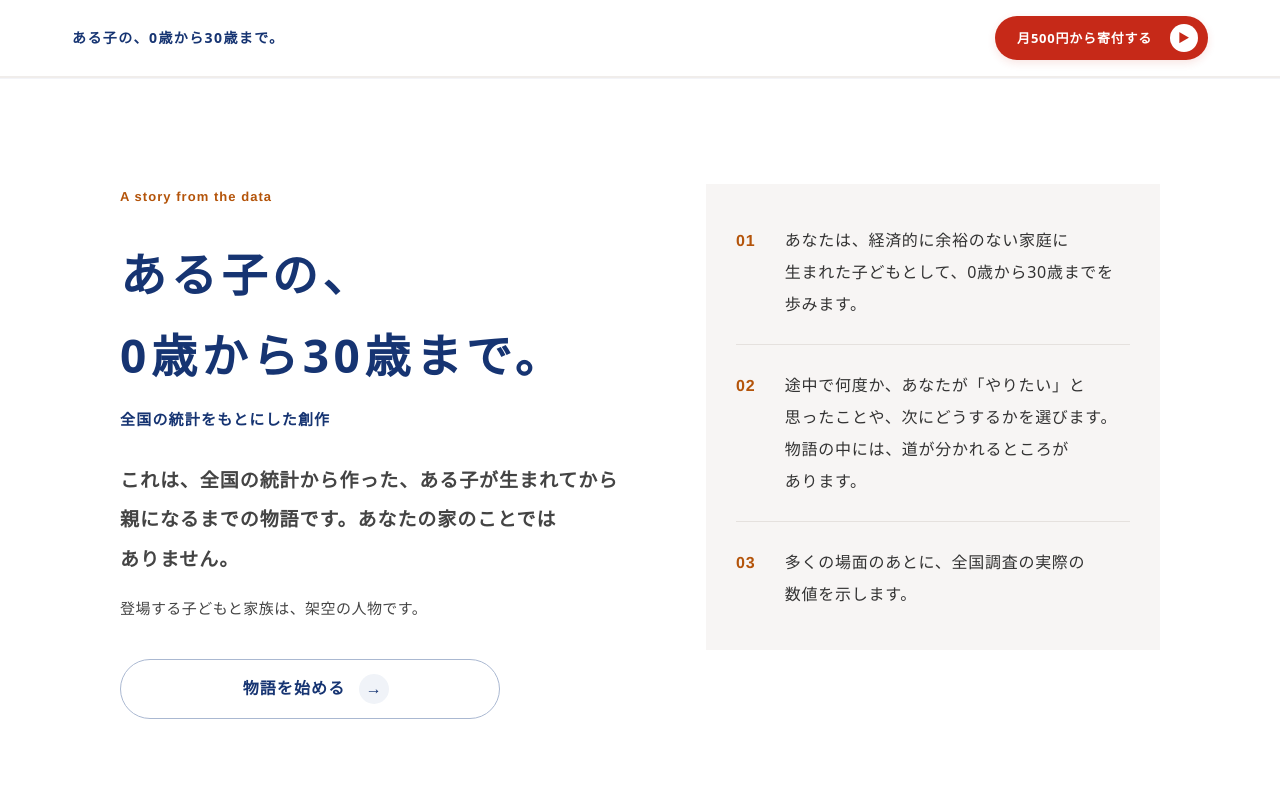
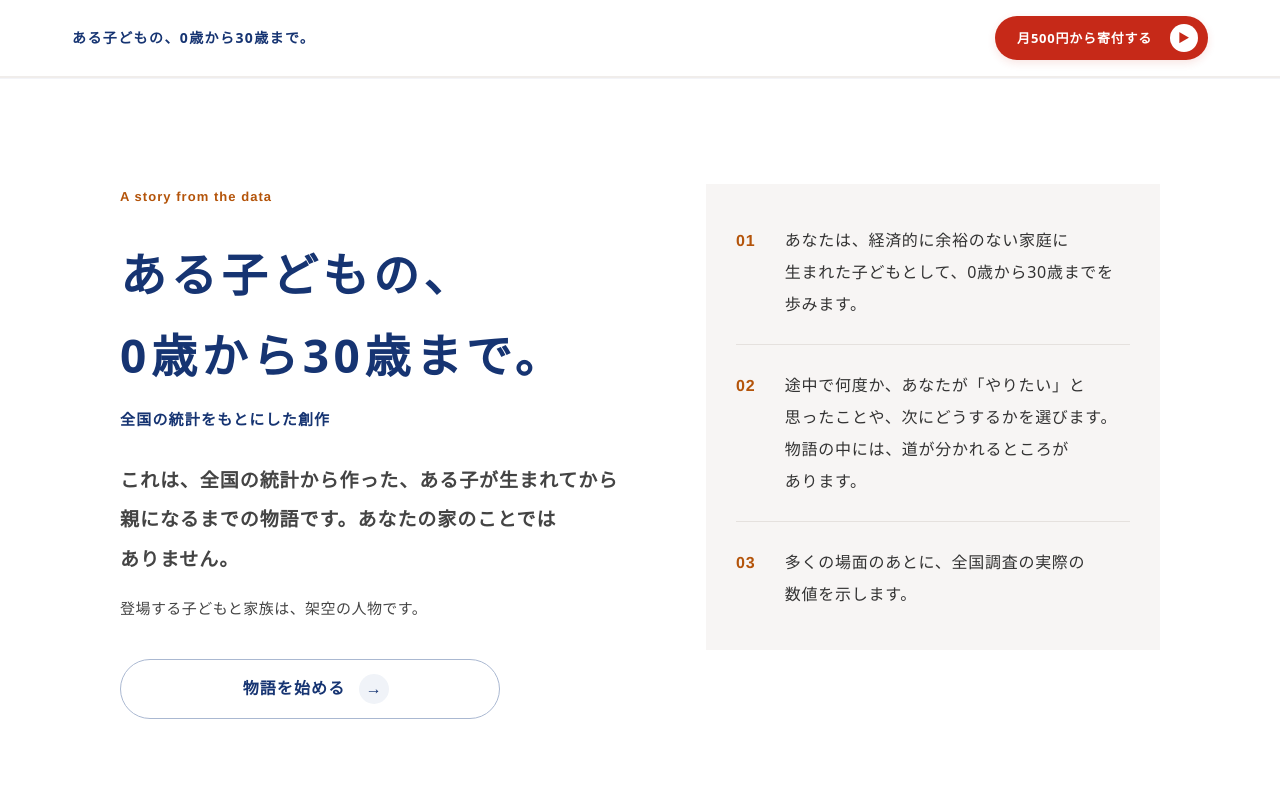
Before and after one commit to manato77555000-sketch/moshimo-kono-ie, a plain HTML site: page index.html in a window 1280 px wide. Shown: the top 800 px of the page. Drawn offline with Linux system fonts and the light colour scheme.

Commit message:
ある子どもの、0歳から30歳まで。 v3.4.1（題名を「ある子どもの、」に）
題名の「ある子の、」を「ある子どもの、」にしました（ページの題名・共有の題名・画面の上・開始画面）。副題・物語の文・寄付のリンク・動きは v3.4 と同じです。

Co-Authored-By: Claude Opus 5.5 <noreply@anthropic.com>

```diff
--- a/index.html
+++ b/index.html
@@ -3,14 +3,14 @@
 <head>
 <meta charset="utf-8">
 <meta name="viewport" content="width=device-width, initial-scale=1, viewport-fit=cover">
-<title>ある子の、0歳から30歳まで。｜全国の統計をもとにした創作</title>
+<title>ある子どもの、0歳から30歳まで。｜全国の統計をもとにした創作</title>
 <meta name="description" content="全国の統計から作った、ある子が生まれてから親になるまでの物語です。特定非営利活動法人YORIDO">
-<meta property="og:title" content="ある子の、0歳から30歳まで。｜全国の統計をもとにした創作">
+<meta property="og:title" content="ある子どもの、0歳から30歳まで。｜全国の統計をもとにした創作">
 <meta property="og:description" content="お腹いっぱい食べたい。習い事をしたい。大学で学びたい。経済的に余裕のない家庭に生まれた子どもの「やりたかったのに、できなかった」を、全国調査の数値とともにたどる、創作の物語です。途中で、物語の道が分かれるところがあります。">
 <meta property="og:type" content="website">
 <meta name="theme-color" content="#163472">
 <!--
-  ある子の、0歳から30歳まで。（全国の統計をもとにした創作）
+  ある子どもの、0歳から30歳まで。（全国の統計をもとにした創作）
   運営：特定非営利活動法人YORIDO
   外部ライブラリ・外部フォントなし。入力なし。Cookie・保存・送信なし。
 -->
@@ -457,7 +457,7 @@ details.more summary{padding:4px 0;font-size:14px;font-weight:700;letter-spacing
 <body>
 <header class="top" aria-label="物語の進み具合">
   <div class="top-in">
-    <div class="top-title">ある子の、0歳から30歳まで。</div>
+    <div class="top-title">ある子どもの、0歳から30歳まで。</div>
     <a class="top-give" id="topGive" href="#" target="_blank" rel="noopener">月500円から寄付する<span class="a" aria-hidden="true">▶</span></a>
   </div>
   <div class="bar"><i id="barFill"></i></div>
@@ -1099,7 +1099,7 @@ function go(i){
 
 function startHTML(){
   return "<p class=\"label en\">A story from the data</p>"
-    + "<h1>ある子の、0歳から30歳まで。<span class=\"h1-sub\">全国の統計をもとにした創作</span></h1>"
+    + "<h1>ある子どもの、0歳から30歳まで。<span class=\"h1-sub\">全国の統計をもとにした創作</span></h1>"
     + "<p class=\"lead\">これは、全国の統計から作った、ある子が生まれてから親になるまでの物語です。あなたの家のことではありません。<span class=\"lead-note\">登場する子どもと家族は、架空の人物です。</span></p>"
     + "<ol class=\"how\">"
     + "<li><span class=\"n en\">01</span><span>あなたは、経済的に余裕のない家庭に生まれた子どもとして、0歳から30歳までを歩みます。</span></li>"
@@ -1269,7 +1269,7 @@ function share(){
   // 公開先（https）では今のURLを渡す。ローカルの確認中はURLがないので知らせるだけ
   if (!/^https?:$/.test(location.protocol)){ toast("公開後に、このボタンから共有できるようになります"); return; }
   var url = location.origin + location.pathname;
-  var data = { title:"ある子の、0歳から30歳まで。｜全国の統計をもとにした創作", text:"お腹いっぱい食べたい。習い事をしたい。大学で学びたい。経済的に余裕のない家庭に生まれた子どもの「やりたかったのに、できなかった」を、全国調査の数値とともにたどる、創作の物語です。途中で、物語の道が分かれるところがあります。", url:url };
+  var data = { title:"ある子どもの、0歳から30歳まで。｜全国の統計をもとにした創作", text:"お腹いっぱい食べたい。習い事をしたい。大学で学びたい。経済的に余裕のない家庭に生まれた子どもの「やりたかったのに、できなかった」を、全国調査の数値とともにたどる、創作の物語です。途中で、物語の道が分かれるところがあります。", url:url };
   if (navigator.share){ navigator.share(data).catch(function(){}); return; }
   var showBox = function(){
     var box = document.getElementById("shareBox");
```
